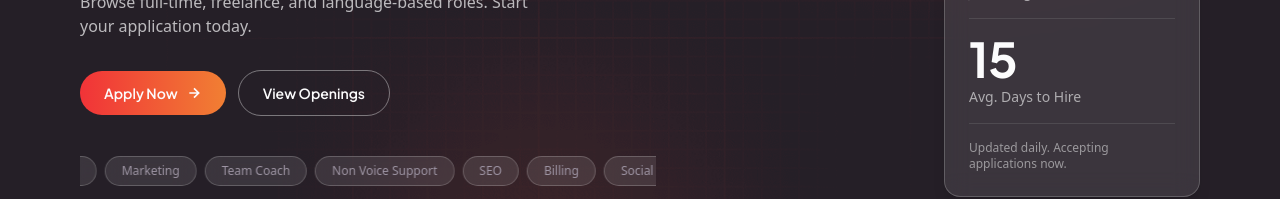
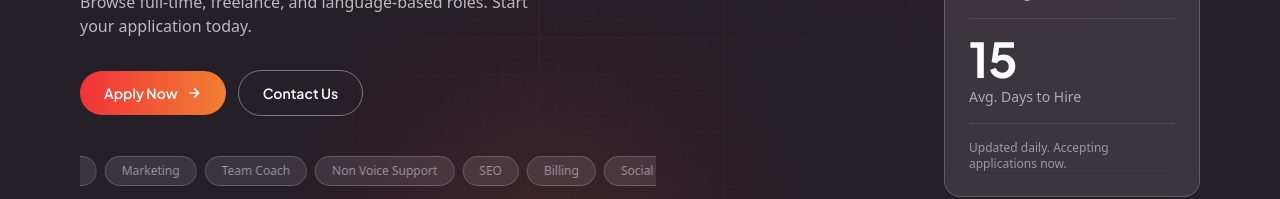
Before and after one commit to maxwell-arzadon/HR-Unified-Recruitment, a React (Vite) app: page / in a window 1280 px wide. Shown: the part 342-541 px from the top of the page. Built offline with nearby package versions, Linux system fonts and the light colour scheme.

Commit message:
Change button to Contact Us

```diff
--- a/src/components/applicant/layout/Hero.jsx
+++ b/src/components/applicant/layout/Hero.jsx
@@ -85,7 +85,7 @@ export default function Hero() {
                   }}
                   className="border border-white/40 hover:border-white text-white font-semibold font-jakarta text-sm px-6 py-3 rounded-full"
                 >
-                  View Openings
+                  Contact Us
                 </button>
               </div>
 
```
